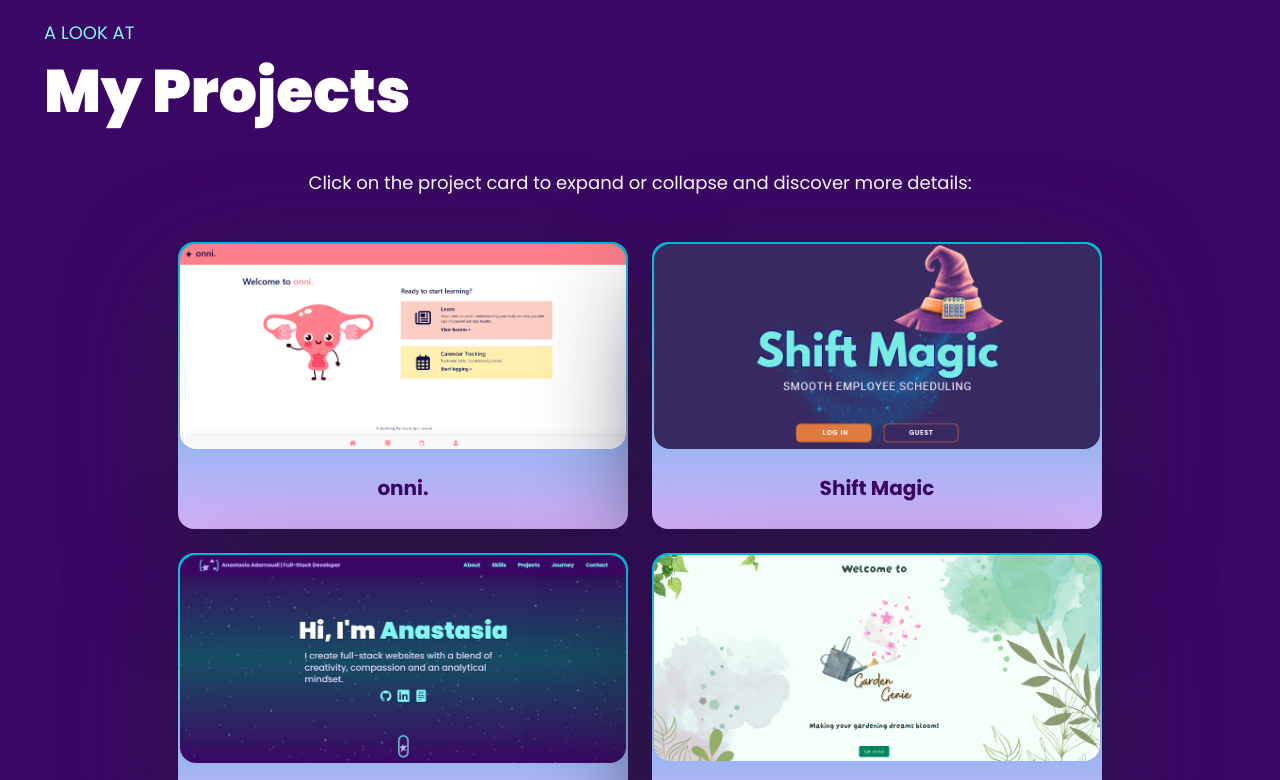
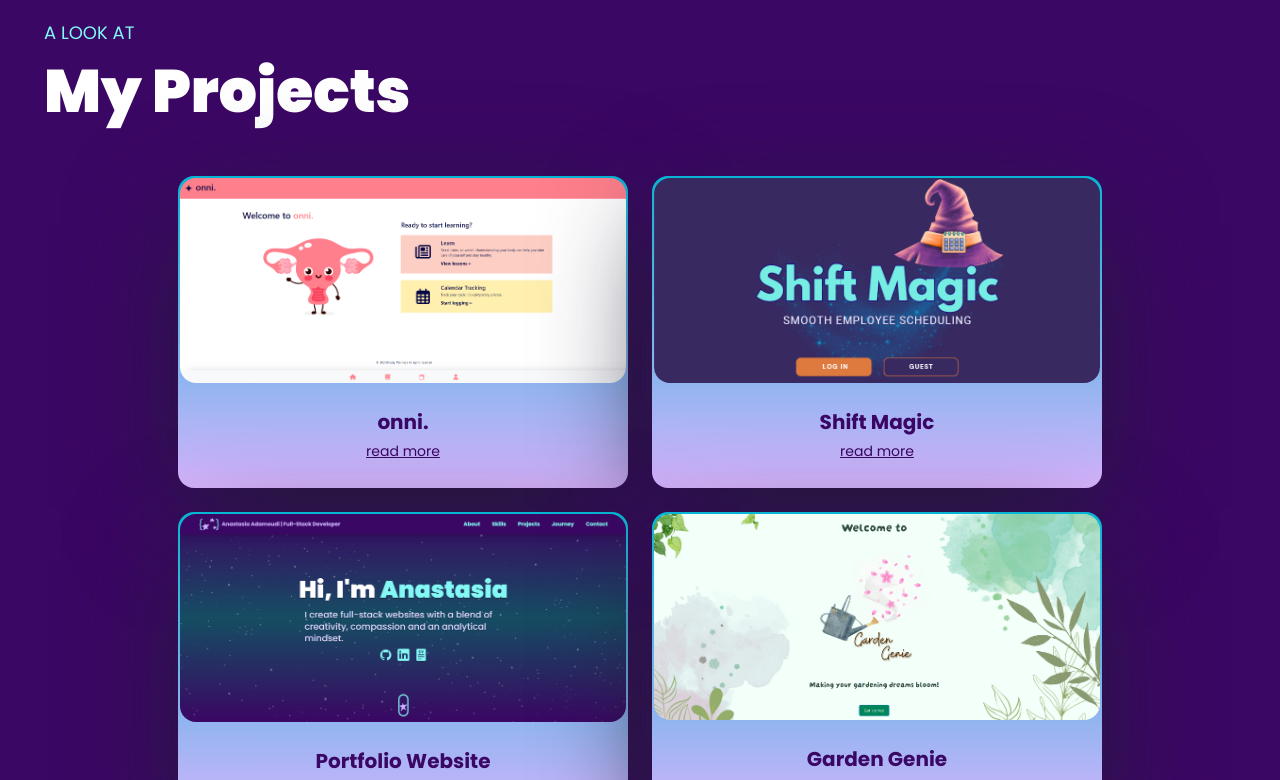
Before and after one commit to spiralnebulam31/PortfolioWebsite, a React (Vite) app: page / in a window 1280 px wide. Shown: the part 2420-3200 px from the top of the page. Built offline with nearby package versions, Linux system fonts and the light colour scheme.

Commit message:
Updated project cards with read more option

```diff
--- a/src/components/Projects.jsx
+++ b/src/components/Projects.jsx
@@ -17,7 +17,6 @@ const ProjectCard = ({ index, image, name, description, date, techStack, repoLin
           closed: { width: '100%', right: '0', zIndex: 1 },
         }}
         className={`cursor-pointer w-full xs:w-[350px] sm:w-[350px] md:w-[450px] lg:w-[450px] xl:w-[450px] card bg-gradient-to-b from-cyan-500 to-purple-300 p-[2px] rounded-2xl shadow-card`}
-        onClick={toggleOpen}
       >
         <motion.div
         className="bg-background rounded-2xl flex justify-evenly items-center flex-col"
@@ -28,6 +27,25 @@ const ProjectCard = ({ index, image, name, description, date, techStack, repoLin
           <div className="text-background1 text-center text-[20px] max-w-[350px] leading-[30px] font-bold">
             {name}
           </div>
+
+          {!isOpen && (
+          <div className="text-background1 text-center text-[14px] underline cursor-pointer pt-1"
+          onClick={toggleOpen}
+          alt="click to read more about this project"
+          >
+          <p>read more</p>
+          </div>
+          )}
+
+          {isOpen && (
+            <div className="text-background1 text-center text-[14px] underline cursor-pointer pt-1"
+          onClick={toggleOpen}
+          alt="click to read less about this project"
+          >
+          <p>read less</p>
+          </div>
+          )}
+
         </motion.div>
         <br />
         <AnimatePresence>
@@ -101,6 +119,7 @@ const ProjectCard = ({ index, image, name, description, date, techStack, repoLin
 }
 
 const Projects = () => {
+
   const [isOpen, setIsOpen] = useState(Array(projects.length).fill(false));
   const toggleOpen = (index) => {
     setIsOpen((prev) =>
@@ -122,12 +141,6 @@ const Projects = () => {
               My Projects
             </h2>
 
-          <motion.div
-          className="flex flex-col text-center mx-auto text-white font-body text-lg max-w-full sm:px-16 px-6 pt-8 mb-1 leading-[30px]"
-          variants={textVariant} initial="hidden" ref={ref} animate={isInView ? "show" : "hidden"}
-          >
-              <p>Click on the project card to expand or collapse and discover more details:</p>
-            </motion.div>
           <motion.div className="flex flex-wrap px-5 space-x-6 justify-center"
          variants={floatFromRightVariant} initial="initial" ref={ref} animate={isInView ? "animate" : "initial"}
           >
```
